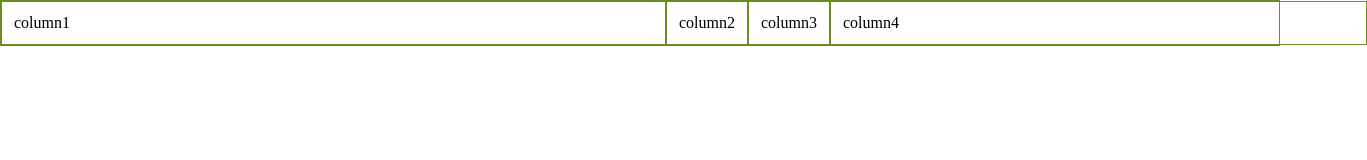
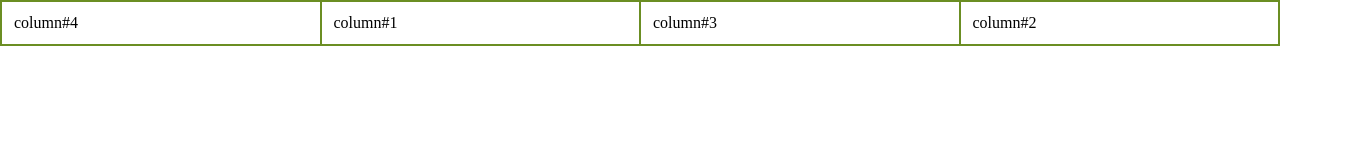
Before and after one commit to Knightch/CSS-Flex-Into, a plain HTML site: page flexbox-equal-sized-columns/index.html in a window 1280 px wide. Shown: the whole page, 1367 px wide, since content can reach past the window. Drawn offline with Linux system fonts and the light colour scheme.

Commit message:
ordering the flex box using #order

```diff
--- a/flexbox-equal-sized-columns/index.html
+++ b/flexbox-equal-sized-columns/index.html
@@ -10,16 +10,16 @@
 <body>
     <div class="flex-parent">
         <div class="box n1">
-            column1
+            column#1
         </div>
         <div class="box n2">
-            column2
+            column#2
         </div>
         <div class="box n3">
-            column3
+            column#3
         </div>
         <div class="box n4">
-            column4
+            column#4
         </div>
     </div>
 
--- a/flexbox-equal-sized-columns/style.css
+++ b/flexbox-equal-sized-columns/style.css
@@ -12,22 +12,14 @@
     padding: 12px;
 }
 .n1{
-    flex-basis: 50%;
-    flex-shrink: 0;
-    flex-grow: 1;
+    order: 2;
 }
 .n2{
-    flex-basis: 25%;
-    flex-shrink: 1;
-    flex-grow: 0;
+    order: 4;
 }
 .n3{
-    flex-basis: 25%;
-    flex-shrink: 1;
-    flex-grow: 0;
+    order: 3;
 }
 .n4{
-    flex-basis: 40%;
-    flex-shrink: 0;
-    flex-grow: 1;
+    order: 1;
 }
```
